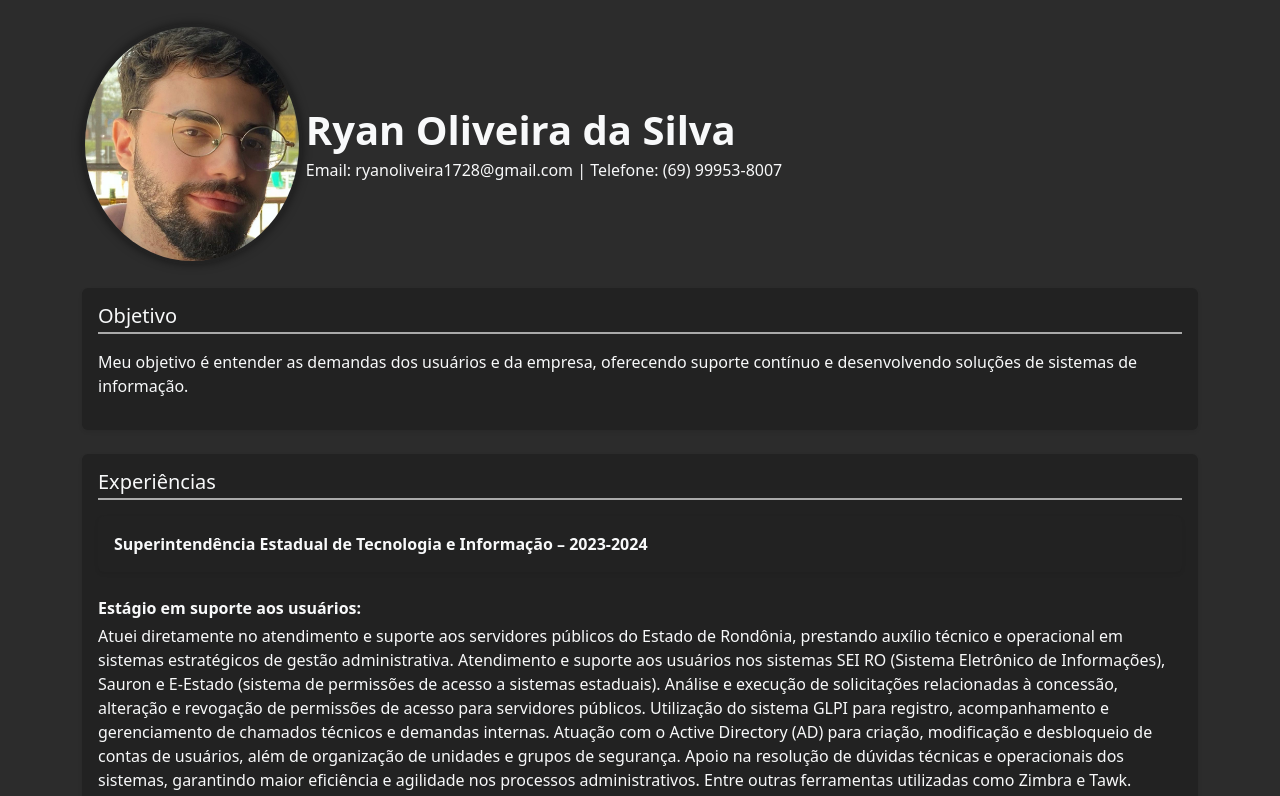
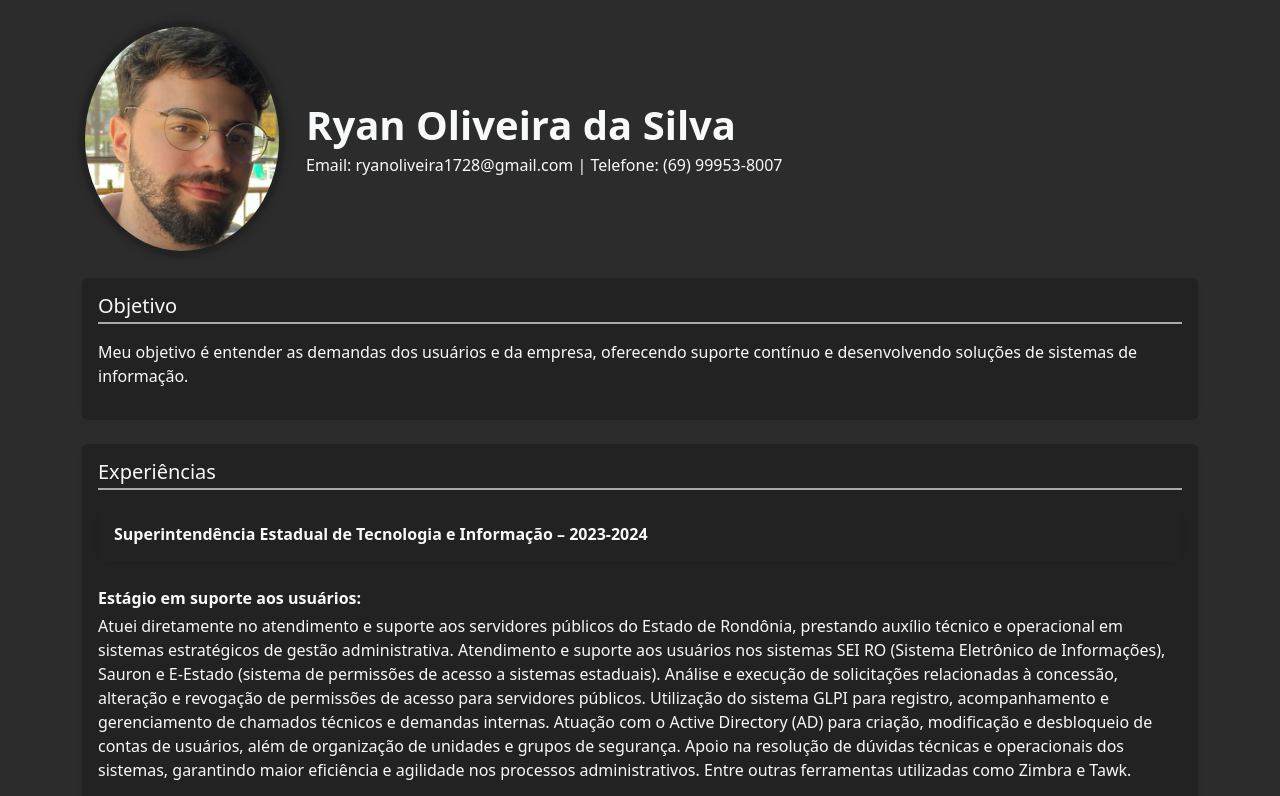
Before and after one commit to 1ryann/webcurriculo, a plain HTML site: page index.html in a window 1280 px wide. Shown: the top 796 px of the page. Drawn offline with nearby package versions, Linux system fonts and the light colour scheme.

Commit message:
Update index.html

```diff
--- a/index.html
+++ b/index.html
@@ -12,12 +12,16 @@
       color: #f8f9fa;
     }
     .profile-img {
-      width: 110%;
-      height: 240px;
+      width: 120%;
+      max-width: 200px;
+      height: 230px;
+      aspect-ratio: 1 / 1;
       object-fit: cover;
       border-radius: 50%;
       border: 3px solid #222222;
       box-shadow: 0 0 10px rgba(0, 0, 0, 0.5);
+      display: block;
+      margin: 0 auto;
     }
     .section-title {
       border-bottom: 2px solid #aaa;
```
